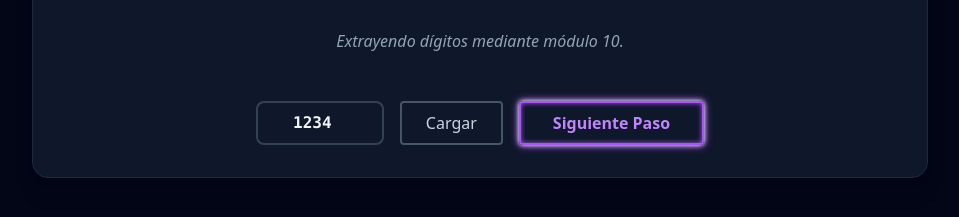
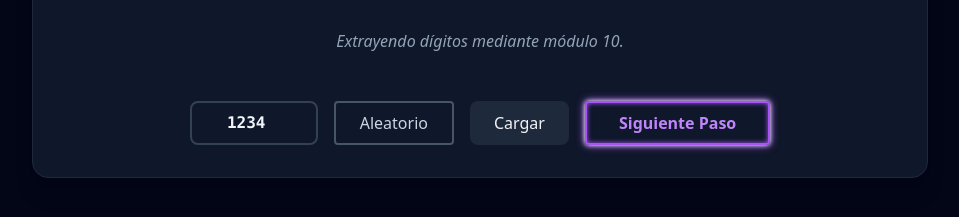
Before and after one commit to kurokirasama/basic-algorithms, a website: page WEB/reverse_digits/index.html in a window 1280 px wide. Shown: the part 517-734 px from the top of the page, without its empty margins (160-1119 px from the left). Drawn offline with nearby package versions, Linux system fonts and the light colour scheme.

Commit message:
fix(ui): Restore 'Aleatorio' (random) button in reverse_digits

```diff
--- a/WEB/reverse_digits/index.html
+++ b/WEB/reverse_digits/index.html
@@ -68,10 +68,13 @@
 
             <div class="flex flex-wrap justify-center gap-4">
                 <input type="number" id="input-n" placeholder="Ej: 1234" class="px-4 py-2 bg-slate-900 text-slate-100 border-2 border-slate-700 rounded-lg focus:border-purple-500 outline-none w-32 text-center font-mono font-bold">
-                <button onclick="startSimulation()" class="border-2 border-slate-600 hover:bg-slate-600/20 text-slate-300 font-medium py-2 px-6 rounded transition duration-300">
+                <button onclick="resetWithRandom()" class="px-6 py-2 border-2 border-slate-600 hover:bg-slate-600/20 text-slate-300 font-medium py-2 px-6 rounded transition duration-300">
+                    Aleatorio
+                </button>
+                <button onclick="startSimulation()" class="px-6 py-2 bg-slate-800 hover:bg-slate-700 text-slate-100 rounded-lg font-medium transition-colors">
                     Cargar
                 </button>
-                <button id="next-btn" onclick="nextStep()" class="border-2 border-purple-500 hover:bg-purple-500/20 text-purple-400 font-bold py-2 px-8 rounded transition duration-300 neon-border active:scale-95 disabled:opacity-50">
+                <button id="next-btn" onclick="nextStep()" class="px-8 py-2 border-2 border-purple-500 hover:bg-purple-500/20 text-purple-400 font-bold py-2 px-8 rounded transition duration-300 neon-border active:scale-95 disabled:opacity-50">
                     Siguiente Paso
                 </button>
             </div>
@@ -92,6 +95,12 @@
         const stepDesc = document.getElementById('step-desc');
         const nextBtn = document.getElementById('next-btn');
         const inputN = document.getElementById('input-n');
+
+        function resetWithRandom() {
+            const randomVal = Math.floor(Math.random() * 8999) + 1000;
+            inputN.value = randomVal;
+            startSimulation();
+        }
 
         function startSimulation() {
             const val = parseInt(inputN.value);
```
